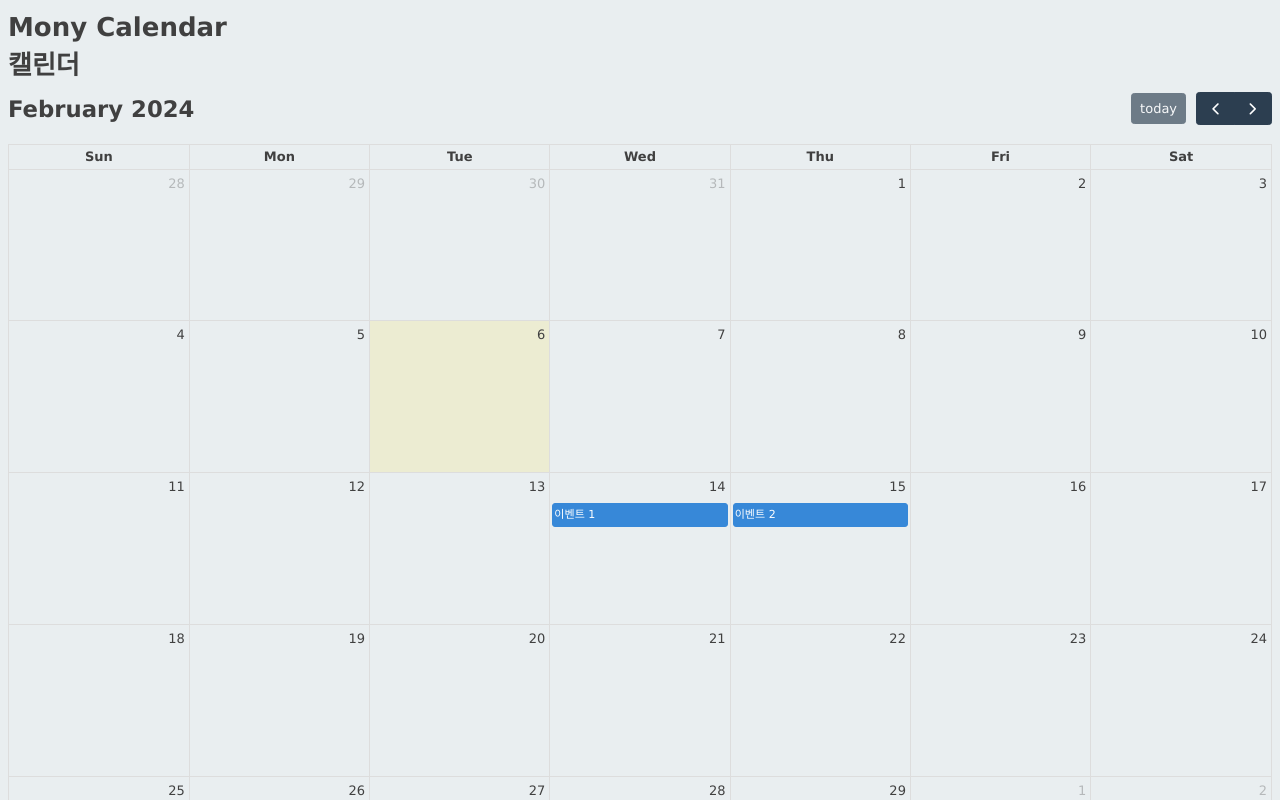
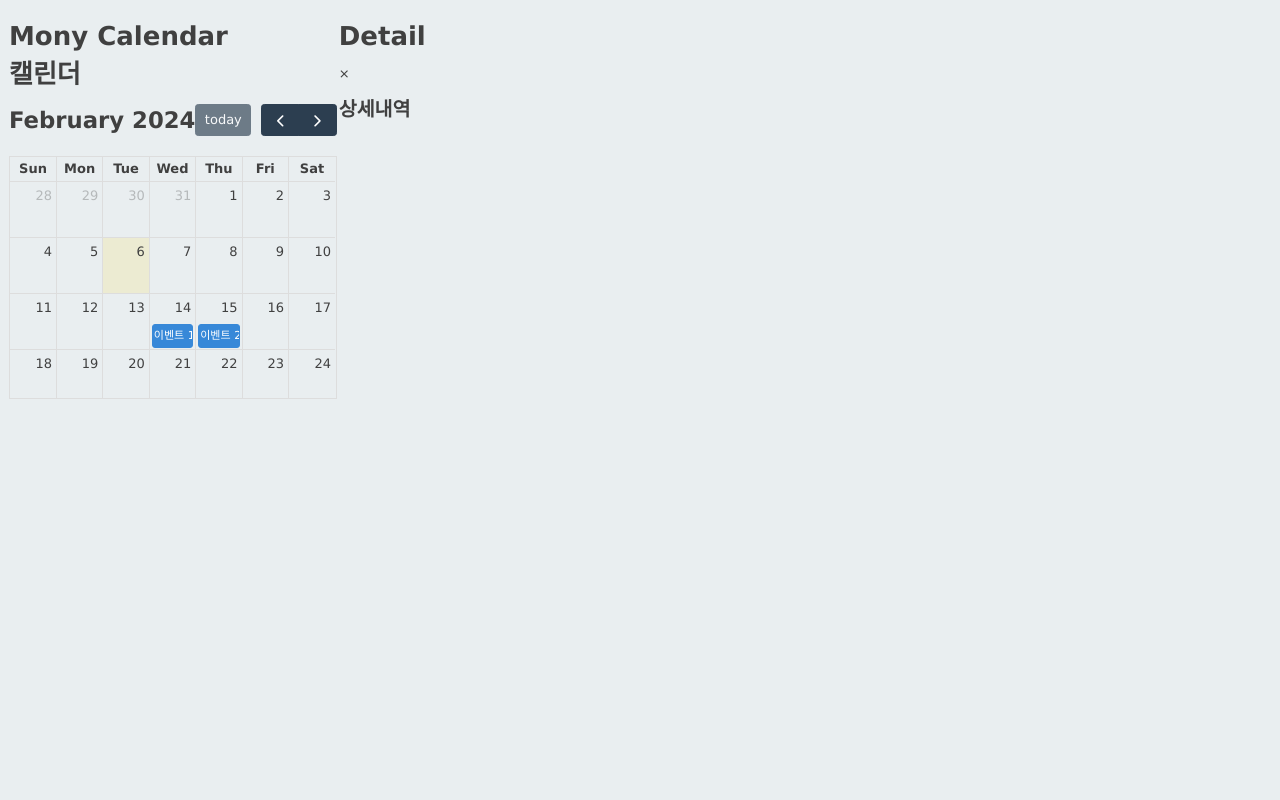
Before and after one commit to hippo420/mony, a Next.js app in the folder src/main/mony_front/: page /account in a window 1280 px wide. Shown: the top 800 px of the page. Built offline with nearby package versions, Linux system fonts and the light colour scheme.

Commit message:
상세내역

```diff
--- a/src/main/mony_front/src/app/account/page.js
+++ b/src/main/mony_front/src/app/account/page.js
@@ -1,15 +1,23 @@
 import CustomCalendar from '../components/CustomCalendar';
 import MyCalendar from '../components/MyCalendar';
+import EventDetail from '../components/EventDetail';
 
 export default function Account() {
 
     return (
     <div>
+        <td>
         <div>
             <h1>Mony Calendar</h1>
             <MyCalendar />
         </div>
-
+        </td>
+        <td>
+        <div>
+            <h1>Detail</h1>
+            <EventDetail />
+        </div>
+        </td>
     </div>
     );
 
--- /dev/null
+++ b/src/main/mony_front/src/app/components/EventDetail.js
@@ -0,0 +1,13 @@
+// EventDetail.js
+import style from './EventDetail.module.css'
+const EventDetail = ({ event, onClose }) => {
+    return (
+      <div className={['style.detail-content']}>
+        <span className={['style.close']} onClick={onClose}>&times;</span>
+        <h2>상세내역</h2>
+
+      </div>
+    );
+  };
+
+  export default EventDetail;
--- /dev/null
+++ b/src/main/mony_front/src/app/components/EventDetail.module.css
@@ -0,0 +1,12 @@
+.detail-content {
+    padding: 20px;
+    background-color: #fefefe;
+    border: 1px solid #ccc;
+  }
+
+.close {
+position: absolute;
+top: 10px;
+right: 10px;
+cursor: pointer;
+}
--- a/src/main/mony_front/src/app/components/MyCalendar.js
+++ b/src/main/mony_front/src/app/components/MyCalendar.js
@@ -8,6 +8,7 @@ import dayGridPlugin from '@fullcalendar/daygrid';
 
 const MyCalendar = () => {
   const [events, setEvents] = useState([]);
+  const [selectedEvent, setSelectedEvent] = useState(null);
 
   useEffect(() => {
     // 예시로 사용할 이벤트 데이터를 가져오는 비동기 함수
@@ -17,10 +18,12 @@ const MyCalendar = () => {
         {
           title: '이벤트 1',
           start: '2024-02-14',
+          description: '이벤트 1의 설명',
         },
         {
           title: '이벤트 2',
           start: '2024-02-15',
+          description: '이벤트 2의 설명',
         },
         // 추가적인 이벤트 데이터를 가져올 수 있음
       ];
@@ -30,14 +33,79 @@ const MyCalendar = () => {
     fetchEvents();
   }, []);
 
+  //이벤트 클릭
+  const handleEventClick = (clickInfo) => {
+    //alert(`클릭된 이벤트: ${clickInfo.event.title}`);
+    handleCloseModal(clickInfo.event);
+  };
+
+  //클릭시 모달 호출
+  const handleCloseModal = (data) => {
+    setSelectedEvent(data);
+  };
+
   return (
-    <div>
+    <div className="container">
       <h1>캘린더</h1>
-      <Calendar
-        plugins={[dayGridPlugin]}
-        initialView="dayGridMonth"
-        events={events}
-      />
+      <div className={`modal ${selectedEvent ? 'show' : ''}`}>
+        <div className="modal-content">
+          <span className="close" onClick={handleCloseModal}>&times;</span>
+          {selectedEvent && (
+            <div>
+              <h2>{selectedEvent.title}</h2>
+              <p>{selectedEvent.extendedProps.description}</p>
+            </div>
+          )}
+        </div>
+      </div>
+      <div className="calendar-container">
+        <Calendar
+          plugins={[dayGridPlugin]}
+          initialView="dayGridMonth"
+          events={events}
+          eventClick={handleEventClick} // 클릭 이벤트 핸들러 등록
+        />
+      </div>
+      <style jsx>{`
+        .container {
+          position: relative;
+        }
+
+        .modal {
+          display: none;
+          position: absolute;
+          top: 50%;
+          left: 50%;
+          transform: translate(-50%, -50%);
+          background-color: #fefefe;
+          padding: 20px;
+          border: 1px solid #888;
+          border-radius: 8px;
+          transition: opacity 0.5s, transform 0.5s;
+          opacity: 0;
+        }
+
+        .modal.show {
+          display: block;
+          opacity: 1;
+          transform: translate(-50%, -50%) scale(1);
+        }
+
+        .modal-content {
+          width: 300px;
+        }
+
+        .close {
+          position: absolute;
+          top: 10px;
+          right: 10px;
+          cursor: pointer;
+        }
+
+        .calendar-container {
+          margin-top: 20px;
+        }
+      `}</style>
     </div>
   );
 };
```
